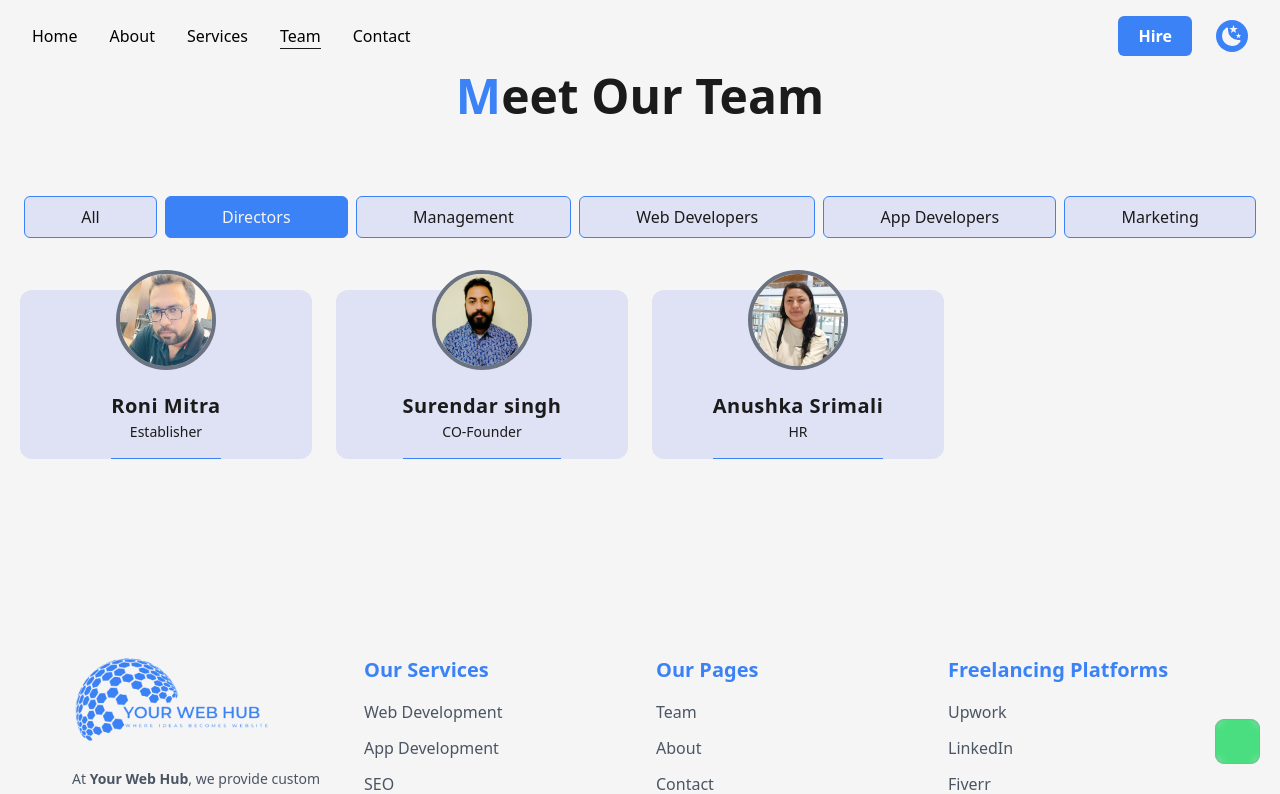
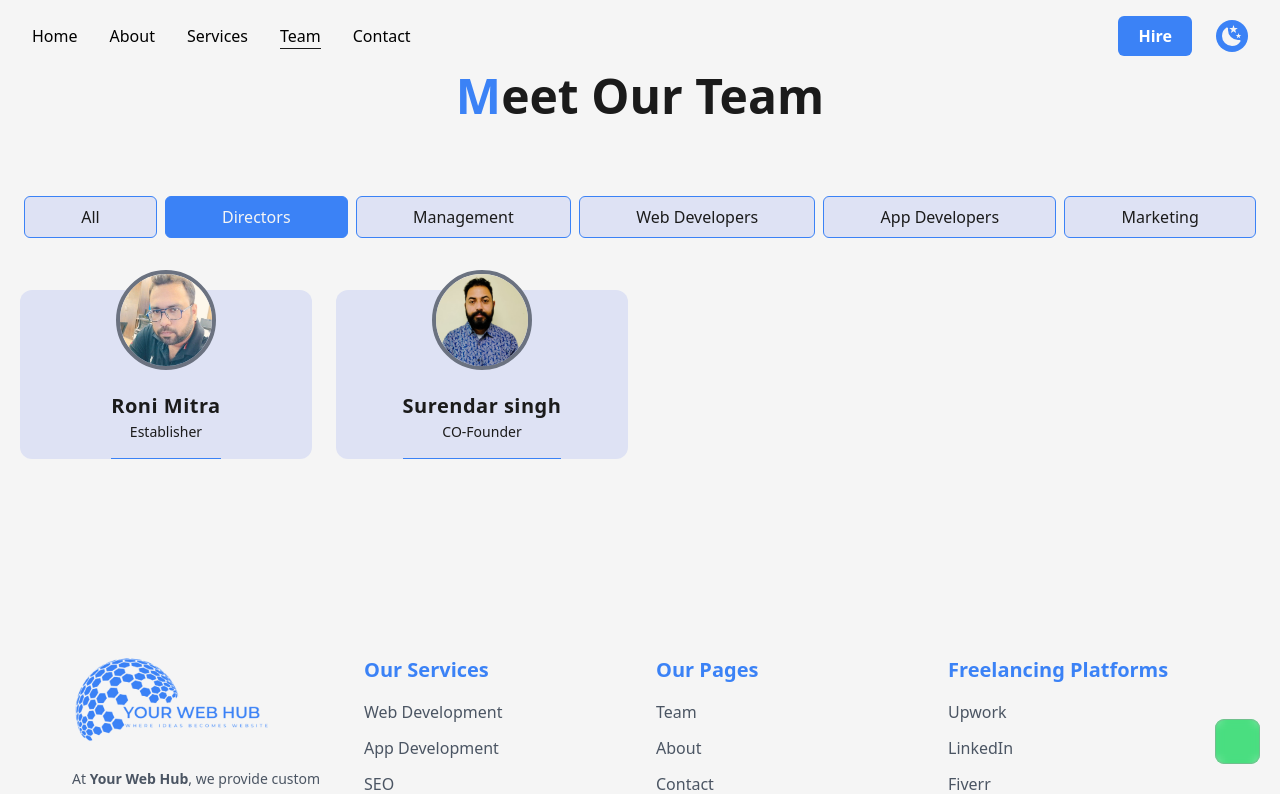
Before and after one commit to Yourwebhub/admin, a Next.js app: page /team in a window 1280 px wide. Shown: the top 794 px of the page. Built offline with nearby package versions, Linux system fonts and the light colour scheme; some icons are missing.

Commit message:
Update Team.jsx

```diff
--- a/src/components/Team.jsx
+++ b/src/components/Team.jsx
@@ -29,13 +29,13 @@ const Team = () => {
       category: "DT",
     },
 
-    {
-      id: "3",
-      designation: "HR",
-      employe: "Anushka Srimali",
-      image: "/team/Anushka.jpg",
-      category: "DT",
-    },
+    // {
+    //   id: "3",
+    //   designation: "HR",
+    //   employe: "Anushka Srimali",
+    //   image: "/team/Anushka.jpg",
+    //   category: "DT",
+    // },
     {
       id: "4",
       designation: "App Developer",
@@ -85,13 +85,13 @@ const Team = () => {
       image: "/team/suffian.jpg",
       category: "AP",
     },
-    {
-      id: "11",
-      designation: "Business Associate",
-      employe: "Manasvi Gupta",
-      image: "/team/manasvi.jpg",
-      category: "MN",
-    },
+    // {
+    //   id: "11",
+    //   designation: "Business Associate",
+    //   employe: "Manasvi Gupta",
+    //   image: "/team/manasvi.jpg",
+    //   category: "MN",
+    // },
 
   ];
 
```
